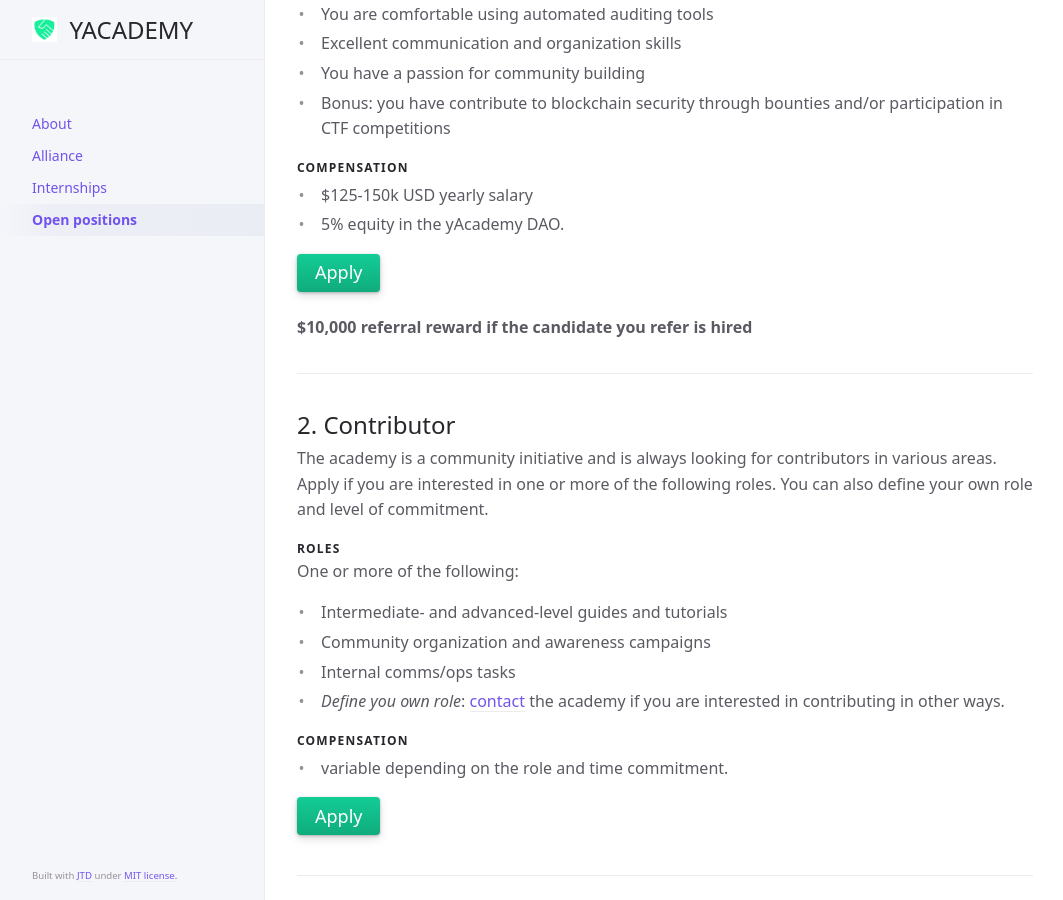
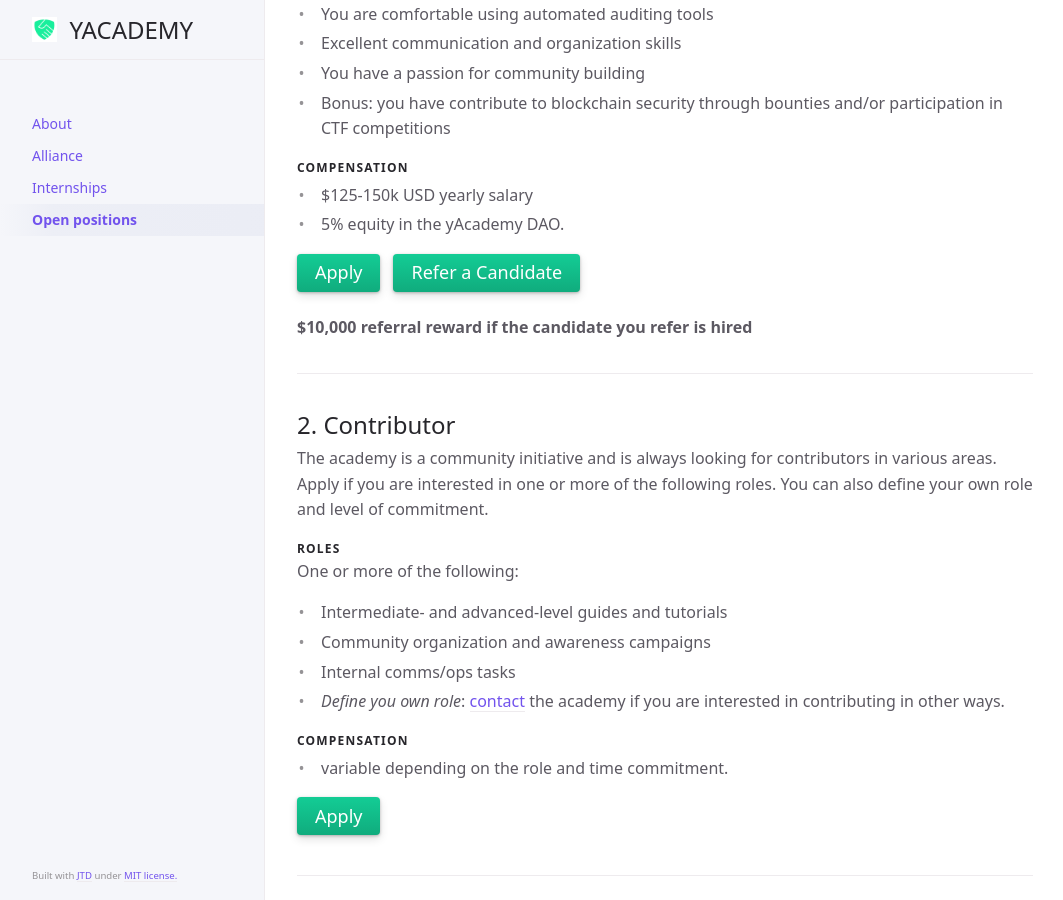
Before and after one commit to yacademy/yacademy.github.io, a Jekyll site: the page built from jobs.md, in a window 1280 px wide and 900 px high, scrolled down 565 px. Shown: the whole window, without its empty margins (107-1170 px from the left). Built offline with Jekyll 4.4.1, drawn with Linux system fonts in a browser that asks for light colours.

Commit message:
chore: auditor referral button

```diff
--- a/jobs.md
+++ b/jobs.md
@@ -29,7 +29,7 @@ As a founding auditor you get to shape the academy from its early days, includin
 - $125-150k USD yearly salary
 - 5% equity in the yAcademy DAO.
 
-<span class="fs-5"> [Apply](mailto:yacademy@pm.me?subject=Founding auditor position at yAcademy){: .btn .btn-green } </span> &nbsp;
+<span class="fs-5"> [Apply](mailto:yacademy@pm.me?subject=Founding auditor position at yAcademy){: .btn .btn-green } </span> &nbsp; <span class="fs-5"> [Refer a Candidate](https://docs.google.com/forms/d/e/1FAIpQLSeSjviAtlim8TJOm0GMEcafnYliY34tQAmlRmmMHK-DIjibkQ/viewform){: .btn .btn-green } </span> &nbsp;
 
 **$10,000 referral reward if the candidate you refer is hired**
 
```
